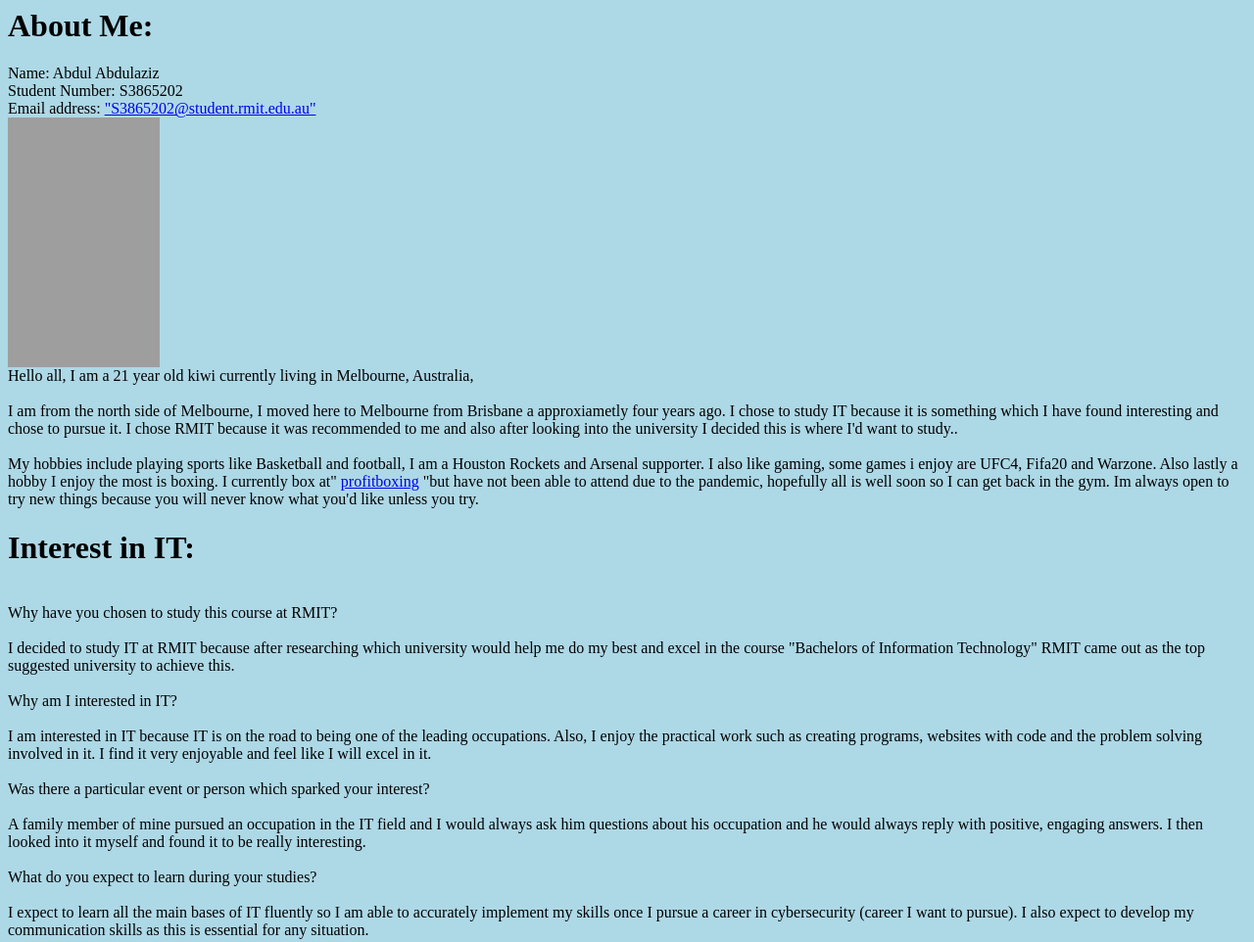
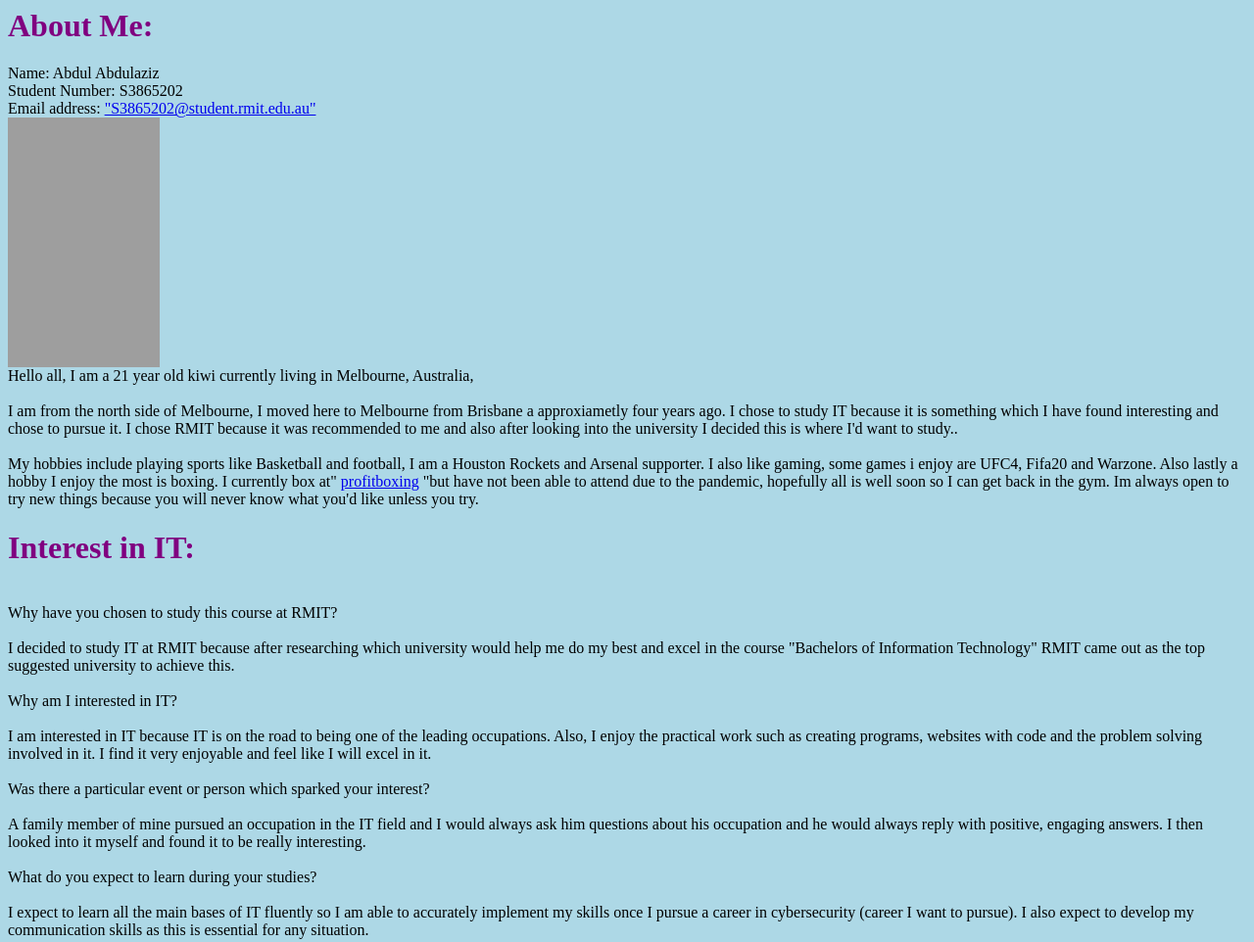
Before and after one commit to gstaraziz/-COSC1078, a plain HTML site: page index.html in a window 1280 px wide. Shown: the whole page at 98% size. Drawn offline with Linux system fonts and the light colour scheme; grey boxes are pictures that could not be loaded.

Commit message:
Update index.html

```diff
--- a/index.html
+++ b/index.html
@@ -8,7 +8,7 @@ body {
 <body>
 
 
-<h1 style="color:DarkPurple;">About Me:</h1>
+<h1 style="color:Purple;">About Me:</h1>
 <p>
 Name: Abdul Abdulaziz <br>
 Student Number: S3865202 <br>
@@ -28,7 +28,7 @@ I can get back in the gym. Im always open to try new things because you will nev
 
 
 
-<h1 style="color:DarkPurple;">Interest in IT:</h1>
+<h1 style="color:Purple;">Interest in IT:</h1>
 <p>
 <br>Why have you chosen to study this course at RMIT?<br>
 
```
